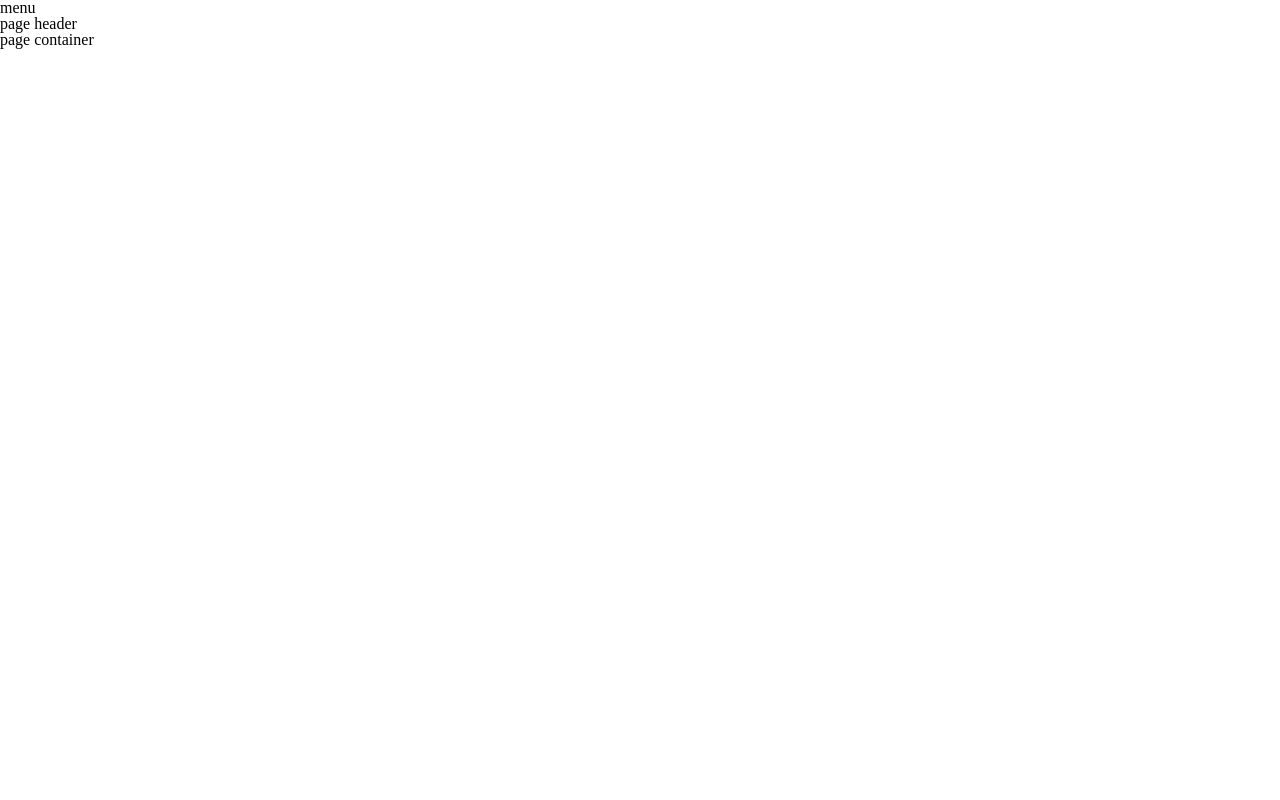
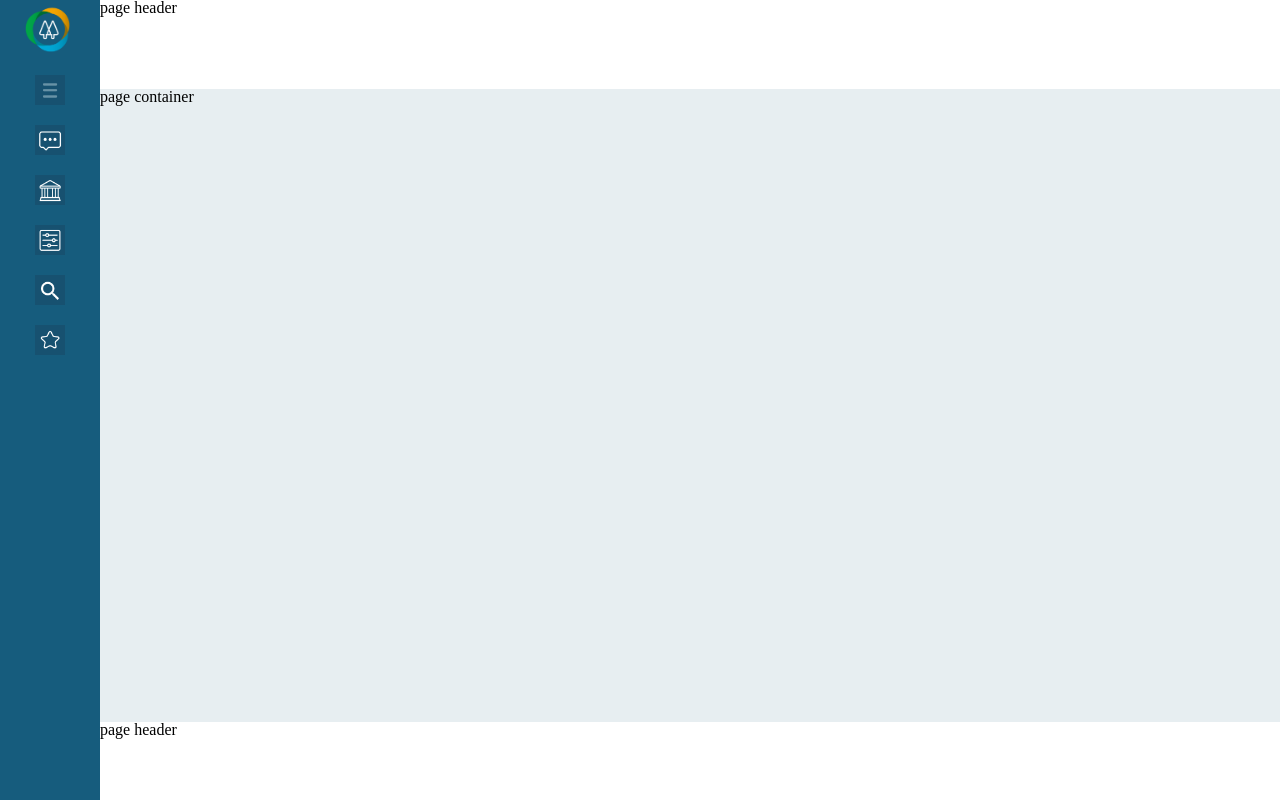
Before and after one commit to wstagf/desafioAngular, an Angular app: page / in a window 1280 px wide. Built offline with nearby package versions, Linux system fonts and the light colour scheme.

Commit message:
Alterado home page para utilizar o componente MENU

```diff
--- a/src/app/app.component.html
+++ b/src/app/app.component.html
@@ -1,5 +1,8 @@
-<div>
-  <div class="menu">menu</div>
-  <div class="pageHeader">page header</div>
-  <div class="pageContainer">page container</div>
+<div class="main">
+  <alios-menu></alios-menu>
+  <div class="content">
+    <div class="pageHeader">page header</div>
+    <div class="pageContainer">page container</div>
+    <div class="pageFooter">page header</div>
+  </div>
 </div>
--- a/src/app/app.component.scss
+++ b/src/app/app.component.scss
@@ -0,0 +1,29 @@
+@import "../variables.scss";
+
+.main {
+    display: flex;
+    height: 100vh;
+}
+
+
+.content {
+    flex: 1;
+    display: flex;
+    flex-direction: column;
+    align-items: stretch;
+}
+
+.pageHeader {
+    height: 89px;
+    background-color: $branco;
+}
+
+.pageContainer {
+    background-color: $cinza-1;
+    align-items: stretch;
+    flex: 1;
+}
+
+.pageFooter {
+    height: 78px;
+}
--- a/src/app/app.module.ts
+++ b/src/app/app.module.ts
@@ -3,6 +3,7 @@ import { BrowserModule } from '@angular/platform-browser';
 
 import { AppRoutingModule } from './app-routing.module';
 import { AppComponent } from './app.component';
+import { SharedModule } from './presentation/view/shared/shared.module';
 
 @NgModule({
   declarations: [
@@ -10,7 +11,8 @@ import { AppComponent } from './app.component';
   ],
   imports: [
     BrowserModule,
-    AppRoutingModule
+    AppRoutingModule,
+    SharedModule
   ],
   providers: [],
   bootstrap: [AppComponent]
--- /dev/null
+++ b/src/app/presentation/view/shared/shared.module.ts
@@ -0,0 +1,40 @@
+import { NgModule } from '@angular/core';
+import { CommonModule } from '@angular/common';
+import { LogoComponent } from './components/logo/logo.component';
+import { ChatMenuItemComponent } from './components/chat-menu-item/chat-menu-item.component';
+import { BankinkMenuItemComponent } from './components/banking-menu-item/banking-menu-item.component';
+import { ConfigMenuItemComponent } from './components/config-item/config-menu-item.component';
+import { MenuItemComponent } from './components/menu-item/menu-item.component';
+import { SearchMenuItemComponent } from './components/search-item/search-menu-item.component';
+import { StarMenuItemComponent } from './components/start-item/star-menu-item.component';
+import { MenuComponent } from './menu/menu.component';
+
+@NgModule({
+  declarations: [
+    LogoComponent,
+    BankinkMenuItemComponent,
+    ChatMenuItemComponent,
+    ConfigMenuItemComponent,
+    MenuItemComponent,
+    SearchMenuItemComponent,
+    StarMenuItemComponent,
+    MenuComponent
+  ],
+  exports: [
+    LogoComponent,
+    BankinkMenuItemComponent,
+    ChatMenuItemComponent,
+    ConfigMenuItemComponent,
+    MenuItemComponent,
+    SearchMenuItemComponent,
+    StarMenuItemComponent,
+    MenuComponent
+  ],
+  imports: [
+    CommonModule
+  ],
+  entryComponents: [
+
+  ]
+})
+export class SharedModule { }
--- a/src/variables.scss
+++ b/src/variables.scss
@@ -38,3 +38,5 @@ $laranja-alios-80: #FFB533;
 $laranja-alios-60: #FFC866;
 $laranja-alios-40: #FFDA99;
 $laranja-alios-20: #FFEDCC;
+
+$branco: #FFFFFF;
```
Also changed, not shown: 1 other file (tests, documents, lock files or other folders).
